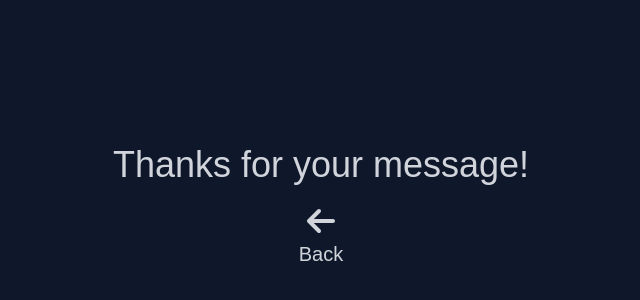
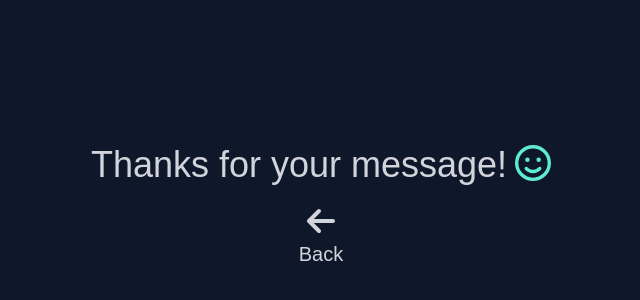
Before and after one commit to JackScottow/portfolio_v2, a Next.js app: page /success in a window 1280 px wide. Shown: the part 204-504 px from the top of the page, without its empty margins (319-959 px from the left). Built offline with nearby package versions, Linux system fonts and the light colour scheme.

Commit message:
Update success.js

```diff
--- a/src/pages/success.js
+++ b/src/pages/success.js
@@ -1,3 +1,4 @@
+import { faFaceSmile } from "@fortawesome/free-regular-svg-icons";
 import { faArrowLeft, faChevronLeft } from "@fortawesome/free-solid-svg-icons";
 import { FontAwesomeIcon } from "@fortawesome/react-fontawesome";
 import Link from "next/link";
@@ -6,7 +7,10 @@ const success = () => {
   return (
     <div className="flex w-screen h-screen">
       <div className="m-auto text-center">
-        <p className="py-5 text-4xl text-gray-300">Thanks for your message!</p>
+        <p className="py-5 text-4xl text-gray-300">
+          Thanks for your message!
+          <FontAwesomeIcon icon={faFaceSmile} className="pl-2 text-teal-300" />
+        </p>
 
         <Link href="/#contact" className="text-gray-300 hover:text-current">
           <FontAwesomeIcon icon={faArrowLeft} size="2x" />
```
